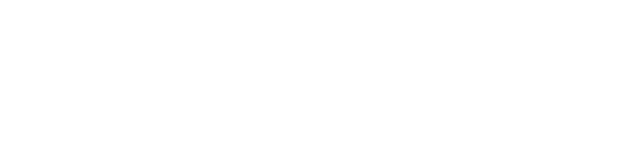
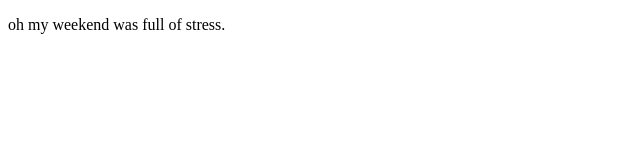
Before and after one commit to SAINTGANZY/fikayo, a plain HTML site: page index.html in a window 1280 px wide. Shown: the whole page, without its empty margins (0-640 px from the left). Drawn offline with Linux system fonts and the light colour scheme.

Commit message:
my weekend

```diff
--- a/index.html
+++ b/index.html
@@ -3,10 +3,10 @@
 <head>
     <meta charset="UTF-8">
     <meta http-equiv="X-UA-Compatible" content="IE=edge">
-    <meta name="viewport" content="width=device-width, initial-scale=1.0">
+    <meta name="viewport" content="width=p, initial-scale=1.0">
     <title>Document</title>
 </head>
 <body>
-
+    <p> oh my weekend was full of stress.</p>
 </body>
 </html>
```
